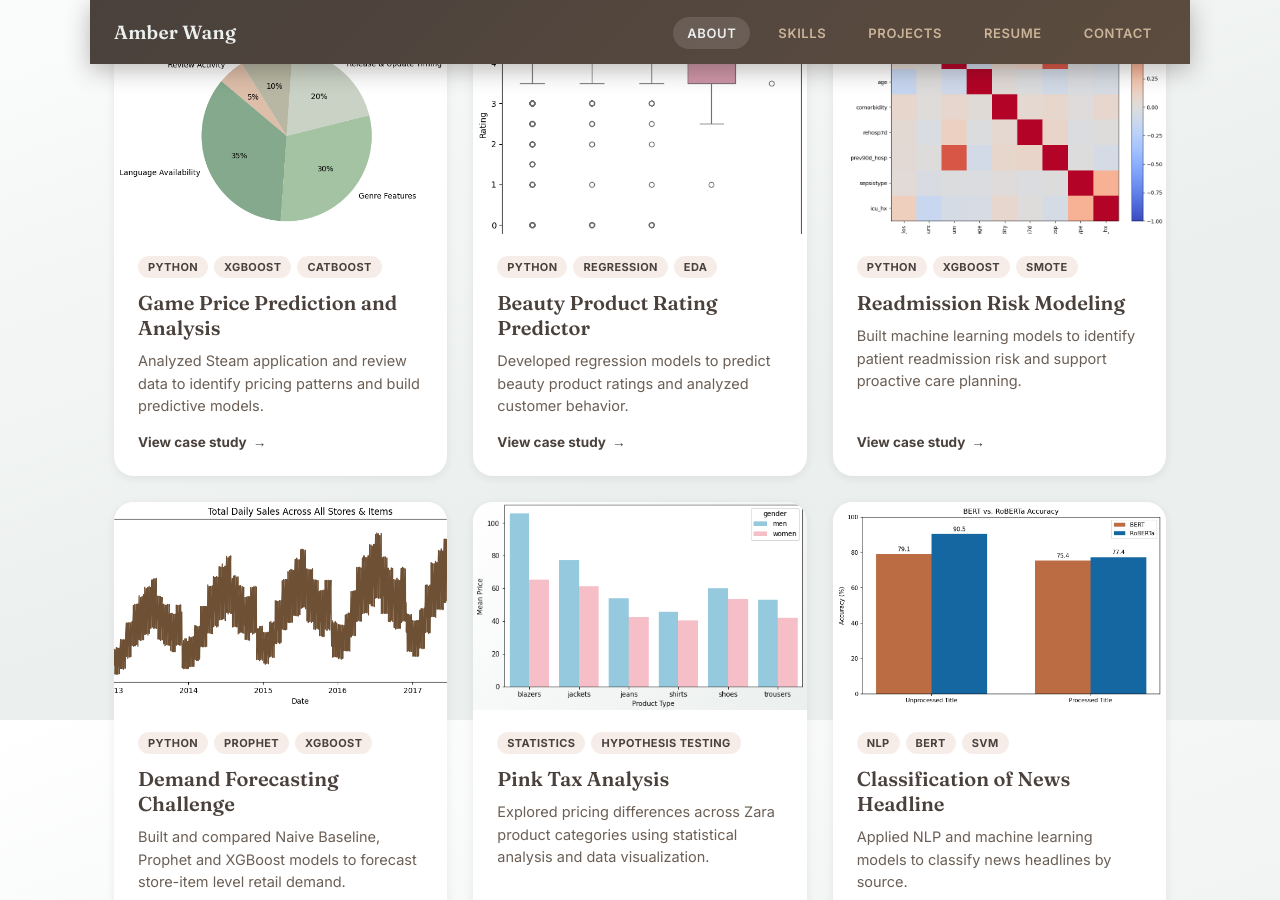
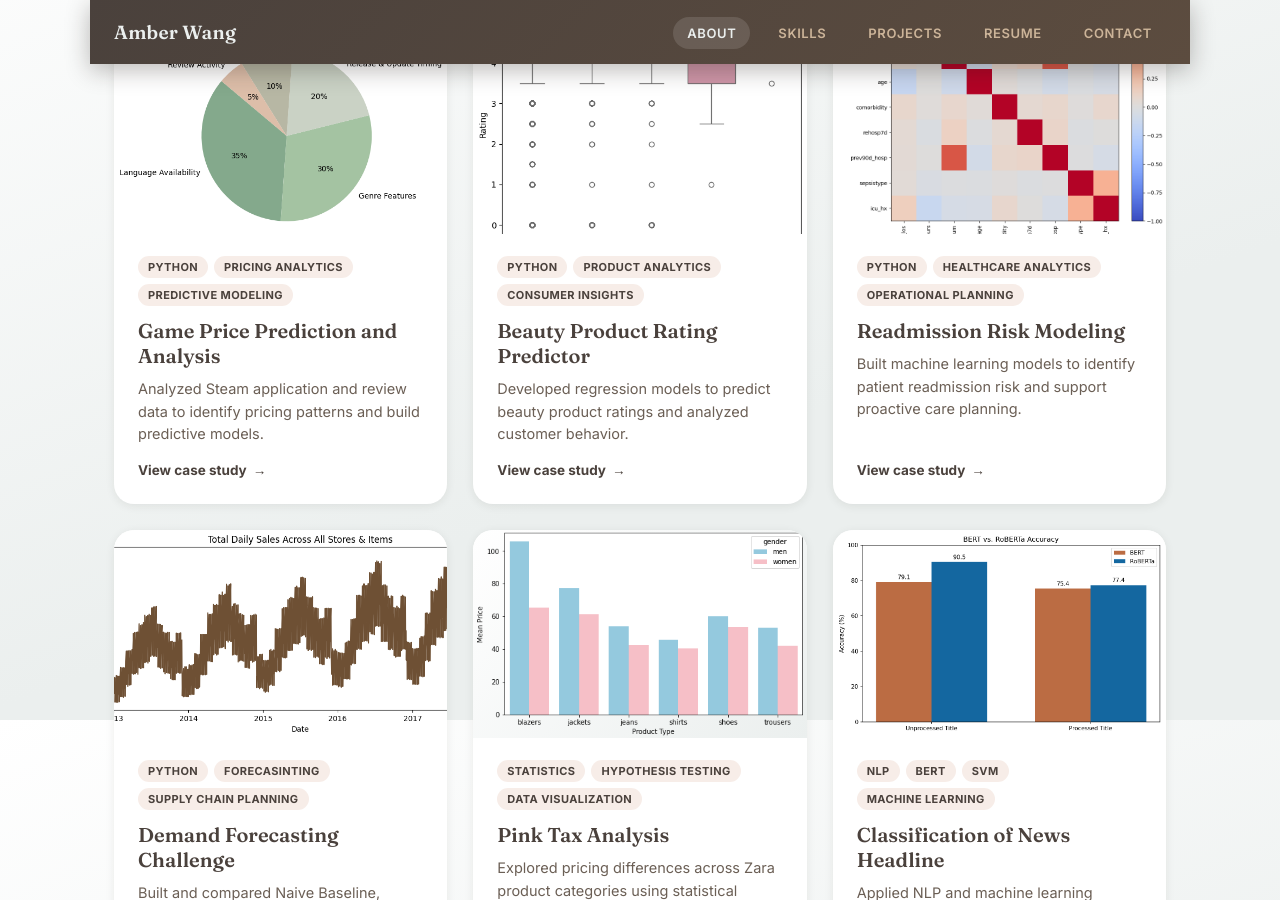
Before and after one commit to amberrrwang/amberrrwang.github.io, a Jekyll site: the page built from index.html, in a window 1280 px wide and 900 px high, scrolled down 1080 px. Built offline with Jekyll 4.4.1, drawn with Linux system fonts in a browser that asks for light colours.

Commit message:
Update project tags in index.html

```diff
--- a/index.html
+++ b/index.html
@@ -53,7 +53,7 @@ summary: >-
     <a class="card reveal" href="/game-price-prediction-and-analysis/">
       <div class="thumb"><img src="/game-images/catboost-pie.png" alt="Feature importance chart from the game price prediction model"></div>
       <div class="card-body">
-        <div class="tags"><span>Python</span><span>XGBoost</span><span>CatBoost</span></div>
+        <div class="tags"><span>Python</span><span>Pricing Analytics</span><span>Predictive Modeling</span></div>
         <h3>Game Price Prediction and Analysis</h3>
         <p>Analyzed Steam application and review data to identify pricing patterns and build predictive models.</p>
         <span class="card-link">View case study <span class="arrow">&rarr;</span></span>
@@ -63,7 +63,7 @@ summary: >-
     <a class="card reveal" href="/beauty-product-rating-predictor/">
       <div class="thumb"><img src="/beauty-images/rating-price.png" alt="Rating versus price chart from the beauty product analysis"></div>
       <div class="card-body">
-        <div class="tags"><span>Python</span><span>Regression</span><span>EDA</span></div>
+        <div class="tags"><span>Python</span><span>Product Analytics</span><span>Consumer Insights</span></div>
         <h3>Beauty Product Rating Predictor</h3>
         <p>Developed regression models to predict beauty product ratings and analyzed customer behavior.</p>
         <span class="card-link">View case study <span class="arrow">&rarr;</span></span>
@@ -73,7 +73,7 @@ summary: >-
     <a class="card reveal" href="/readmission-risk-modeling/">
       <div class="thumb"><img src="/datathon-images/correlation.png" alt="Feature importance chart from the ICU readmission risk model"></div>
       <div class="card-body">
-        <div class="tags"><span>Python</span><span>XGBoost</span><span>SMOTE</span></div>
+        <div class="tags"><span>Python</span><span>Healthcare Analytics</span><span>Operational Planning</span></div>
         <h3>Readmission Risk Modeling</h3>
         <p>Built machine learning models to identify patient readmission risk and support proactive care planning.</p>
         <span class="card-link">View case study <span class="arrow">&rarr;</span></span>
@@ -83,7 +83,7 @@ summary: >-
     <a class="card reveal" href="/demand-forecasting-challenge/">
       <div class="thumb"><img src="/demand-images/total_sales.png" alt="XGBoost feature importance chart from the demand forecasting model"></div>
       <div class="card-body">
-        <div class="tags"><span>Python</span><span>Prophet</span><span>XGBoost</span></div>
+        <div class="tags"><span>Python</span><span>Forecasinting</span><span>Supply Chain Planning</span></div>
         <h3>Demand Forecasting Challenge</h3>
         <p>Built and compared Naive Baseline, Prophet and XGBoost models to forecast store-item level retail demand.</p>
         <span class="card-link">View case study <span class="arrow">&rarr;</span></span>
@@ -93,7 +93,7 @@ summary: >-
     <a class="card reveal" href="/pink-tax-analysis/">
       <div class="thumb"><img src="/images/mean-price.png" alt="Mean price comparison chart from the pink tax analysis"></div>
       <div class="card-body">
-        <div class="tags"><span>Statistics</span><span>Hypothesis Testing</span></div>
+        <div class="tags"><span>Statistics</span><span>Hypothesis Testing</span><span>Data Visualization</span></div>
         <h3>Pink Tax Analysis</h3>
         <p>Explored pricing differences across Zara product categories using statistical analysis and data visualization.</p>
         <span class="card-link">View case study <span class="arrow">&rarr;</span></span>
@@ -103,7 +103,7 @@ summary: >-
     <a class="card reveal" href="/classification-of-news-headline/">
       <div class="thumb"><img src="/news-images/bert-vs-roberta.png" alt="BERT vs RoBERTa accuracy comparison chart"></div>
       <div class="card-body">
-        <div class="tags"><span>NLP</span><span>BERT</span><span>SVM</span></div>
+        <div class="tags"><span>NLP</span><span>BERT</span><span>SVM</span><span>Machine Learning</span></div>
         <h3>Classification of News Headline</h3>
         <p>Applied NLP and machine learning models to classify news headlines by source.</p>
         <span class="card-link">View case study <span class="arrow">&rarr;</span></span>
```
